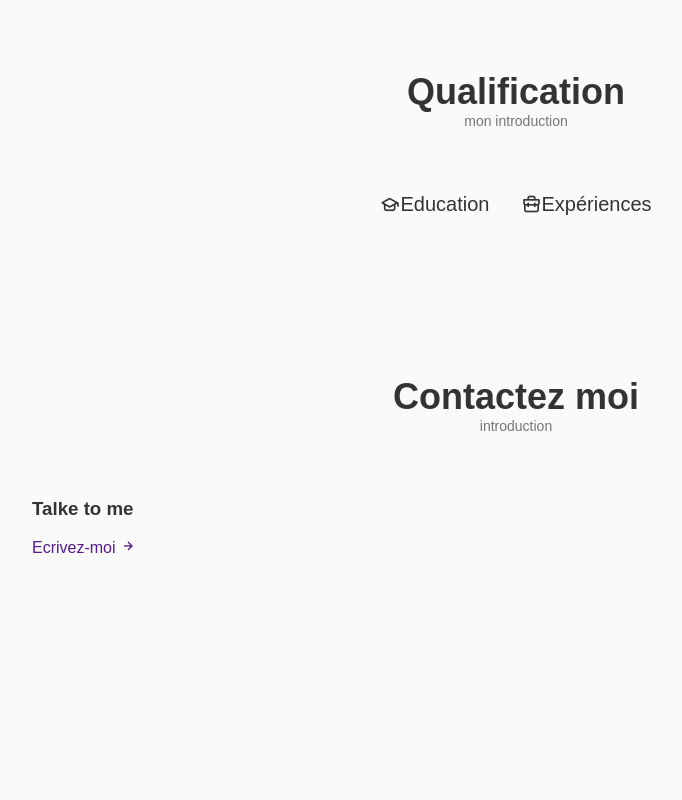
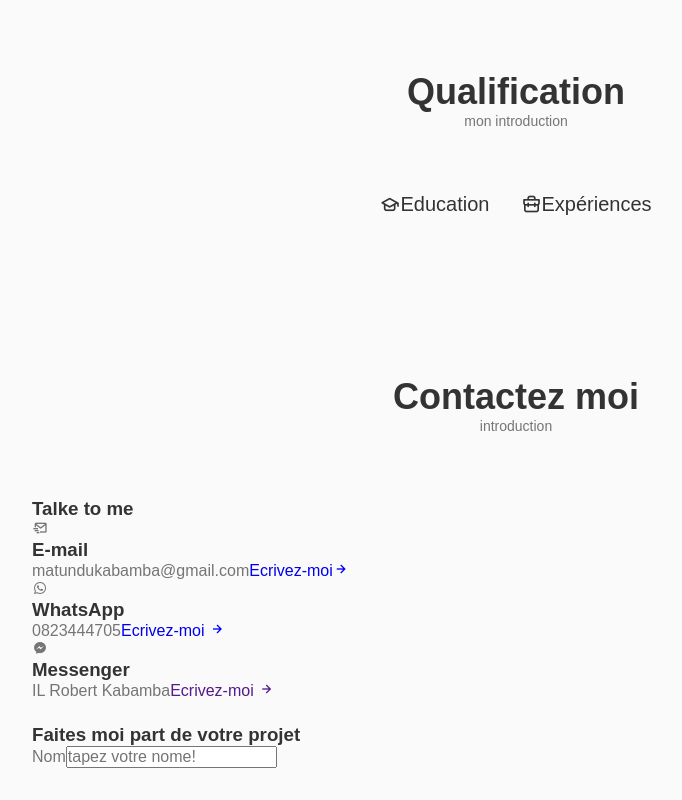
Before and after one commit to rovertnet/mon_portfolio, a React (Create React App) app: page / in a window 1280 px wide. Shown: the part 2915-3715 px from the top of the page, without its empty margins (124-806 px from the left). Before the commit the page ends 3504 px from the top, so only its background shows below. Built offline with nearby package versions, Linux system fonts and the light colour scheme.

Commit message:
un autre comite

```diff
--- a/src/composants/contact/Contact.jsx
+++ b/src/composants/contact/Contact.jsx
@@ -11,16 +11,48 @@ const Contact = () => {
             <div className="contact_content">
                 <h3 className="contact_title">Talke to me</h3>
                 <div className="contact_info">
-                    <div className="contact_card">
-                        <i className="bx bx- contact_card-icon"></i>
-                        <h3 className="contact_card-title"></h3>
-                        <span className="contact_card-data"></span>
-                        <a href="" className="contact_button">Ecrivez-moi <i className="bx bx-right-arrow-alt
+                  <div className="contact_card">
+                        <i className="bx bx-mail-send contact_card-icon"></i>
+                        <h3 className="contact_card-title">E-mail</h3>
+                        <span className="contact_card-data">matundukabamba@gmail.com</span>
+                        <a href="mailto:matundukabamba@gmail.com.com" className="contact_button">Ecrivez-moi
+                        <i className="bx bx-right-arrow-alt
                         contact_button-icon"></i> </a>
-                    </div>
+                  </div>
+
+                  <div className="contact_card">
+                    <i className="bx bxl-whatsapp contact_card-icon"></i>
+                    <h3 className="contact_card-title">WhatsApp</h3>
+                    <span className="contact_card-data">0823444705</span>
+                    <a href="https://api.whatsapp.com/send?phone=0823444705&text=Salut, more information!" className="contact_button">Ecrivez-moi <i className="bx bx-right-arrow-alt
+                              contact_button-icon"></i> </a>
+                  </div>
+
+                  <div className="contact_card">
+                      <i className="bx bxl-messenger contact_card-icon"></i>
+                      <h3 className="contact_card-title">Messenger</h3>
+                      <span className="contact_card-data">IL Robert Kabamba</span>
+                      <a href="" className="contact_button">Ecrivez-moi <i className="bx bx-right-arrow-alt
+                                contact_button-icon"></i> </a>
+                  </div>
                 </div>
             </div>
-          </div>
+
+           <div className="contact_content">
+              <h3 className="contact_title">Faites moi part de votre projet</h3>
+              <form className="contact_form">
+                <div className="contact_form-div">
+                  <label className="contact_form-tag">Nom</label>
+                  <input
+                    type="text"
+                    name='name'
+                    className="contact_form-input"
+                    placeholder='tapez votre nome!'
+                  />
+                </div>
+              </form>
+           </div>
+      </div>
     </section>
   )
 }
```
